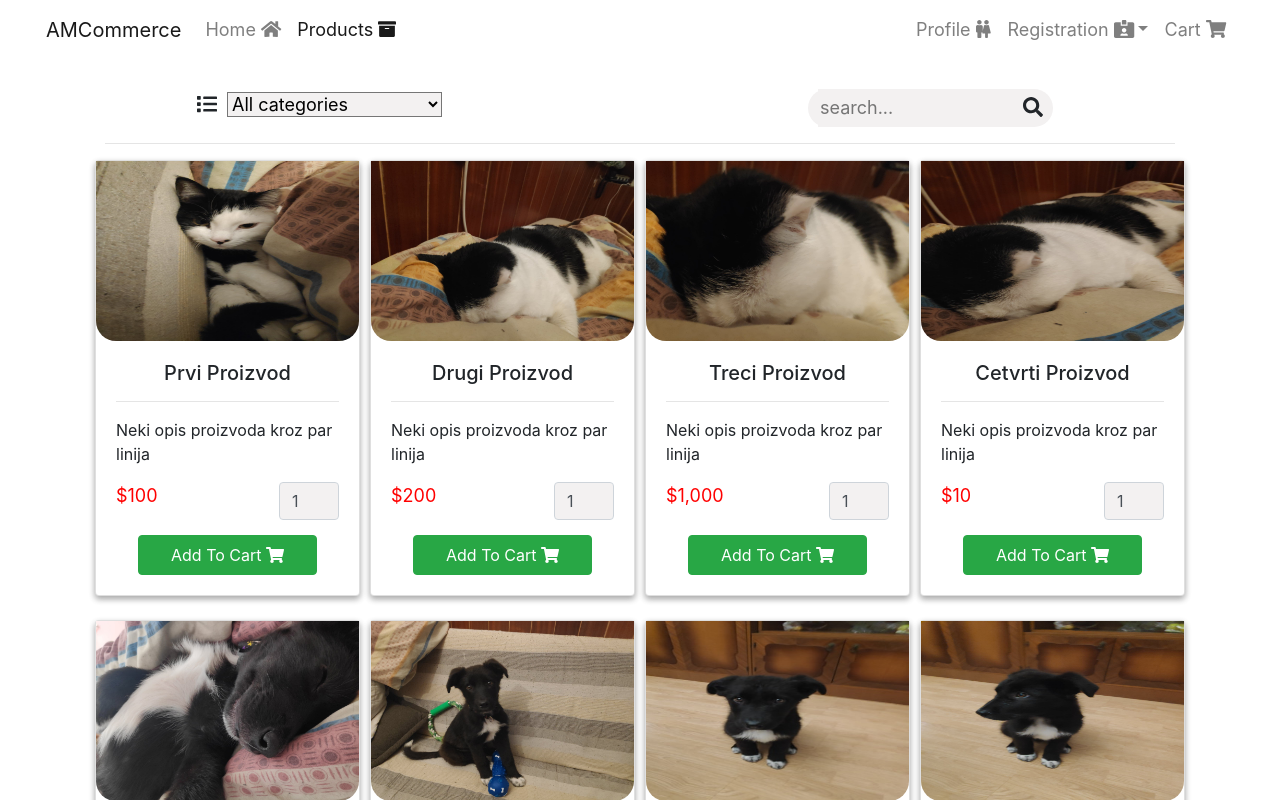
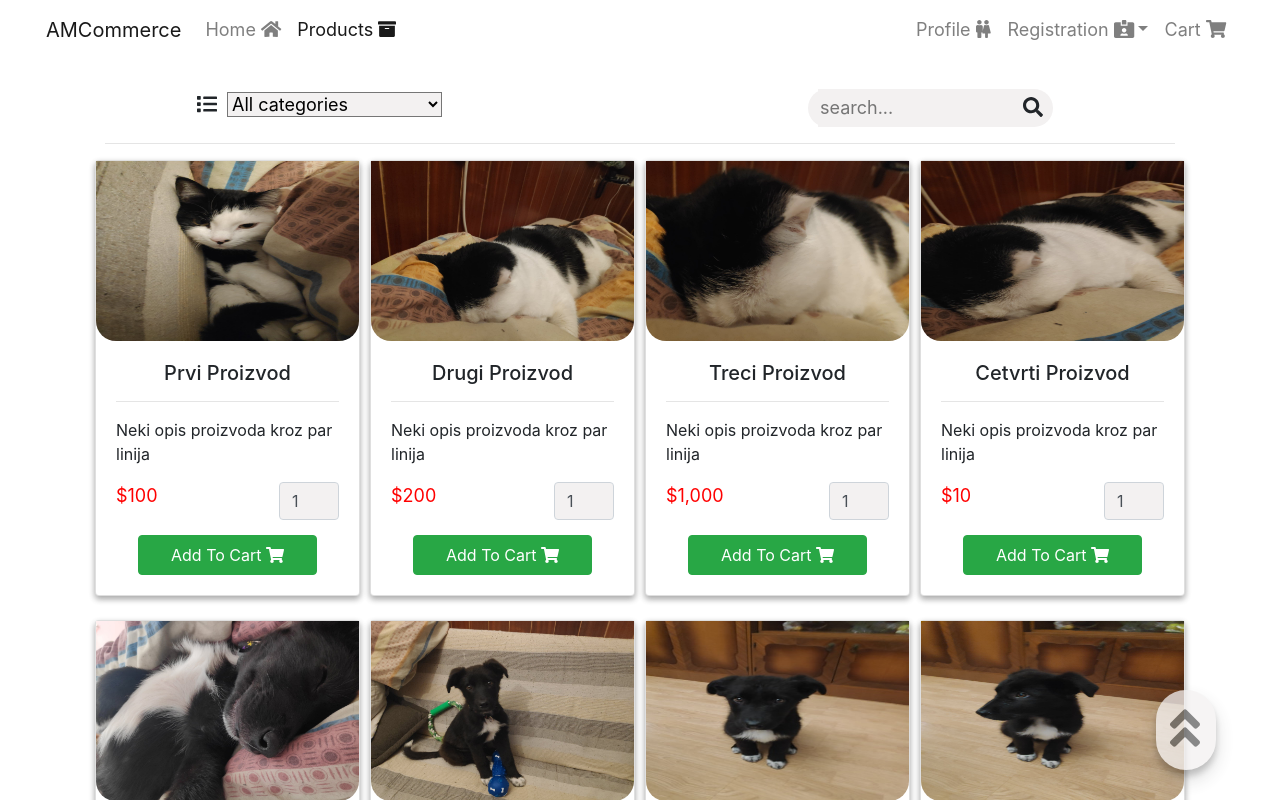
Before and after one commit to AntonioMilicic/Graduate-Thesis, a Vue app: page /Products in a window 1280 px wide. Shown: the top 800 px of the page. Built offline with nearby package versions, Linux system fonts and the light colour scheme.

Commit message:
Added scroll to top side-button

```diff
--- a/src/App.vue
+++ b/src/App.vue
@@ -1,5 +1,5 @@
 <template>
-  <div>
+  <div class="main-container">
     <app-header />
     <!-- <ul class="crumb-list">
       <router-link :to="pathCrumb" v-for="path in splitPath" :key="path.id" tag="li">
@@ -11,6 +11,9 @@
         <router-view class="container-design" />
       </transition>
     </div>
+    <div class="back-to-top-container" @click="goToTop">
+      <font-awesome-icon icon="angle-double-up" class="back-to-top-button" />
+    </div>
   </div>
 </template>
 
@@ -18,17 +21,24 @@
 import Header from "./components/header.vue";
 
 export default {
-  // data() {
-  //   return {
-  //     pathCrumb: "",
-  //     splitPath: []
-  //   };
-  // },
+  data() {
+    return {
+      // pathCrumb: "",
+      // splitPath: []
+    };
+  },
   components: {
-    appHeader: Header
+    appHeader: Header,
   },
   created() {
     this.$store.dispatch("initProducts");
+  },
+  methods: {
+    goToTop() {
+      // console.log(window.pageYOffset, window.innerHeight);
+      document.body.scrollTop = 0;
+      document.documentElement.scrollTop = 0;
+    },
   },
   // methods: {
   //   splitCrumbs() {
@@ -53,11 +63,11 @@ export default {
   //   }
   // },
   watch: {
-    $route() {
-      this.pathCrumb = this.$route.path;
-      // this.splitCrumbs();
-    }
-  }
+    // $route() {
+    //   this.pathCrumb = this.$route.path;
+    //   // this.splitCrumbs();
+    // },
+  },
 };
 </script>
 
@@ -73,6 +83,33 @@ body {
 }
 .slide-leave-active {
   animation: slide-out 200ms ease-out forwards;
+}
+.back-to-top-container {
+  position: sticky;
+  bottom: 30px;
+  float: right;
+  margin-right: 5%;
+  z-index: 2;
+  height: 80px;
+  width: 60px;
+  opacity: 0.75;
+
+  border-radius: 30px;
+  background-color: rgb(243, 241, 241);
+  box-shadow: 0 10px 20px rgba(0, 0, 0, 0.19), 0 6px 6px rgba(0, 0, 0, 0.23);
+}
+.back-to-top-container:hover {
+  opacity: 1;
+  box-shadow: 0 1px 3px rgba(0, 0, 0, 0.12), 0 1px 2px rgba(0, 0, 0, 0.24);
+  cursor: pointer;
+  transition: all 0.3s cubic-bezier(0.25, 0.8, 0.25, 1);
+}
+.back-to-top-button {
+  margin-left: 22.5%;
+  margin-top: 22.5%;
+  z-index: 2;
+  color: rgba(0, 0, 0, 0.6);
+  font-size: 48px;
 }
 /* .crumb-list {
   list-style: none;
--- a/src/main.js
+++ b/src/main.js
@@ -22,6 +22,7 @@ import {
   faTrash,
   faList,
   faSearch,
+  faAngleDoubleUp,
 } from "@fortawesome/free-solid-svg-icons";
 import { FontAwesomeIcon } from "@fortawesome/vue-fontawesome";
 
@@ -40,7 +41,8 @@ library.add(
   faCreditCard,
   faTrash,
   faList,
-  faSearch
+  faSearch,
+  faAngleDoubleUp
 );
 Vue.component("font-awesome-icon", FontAwesomeIcon);
 
```
